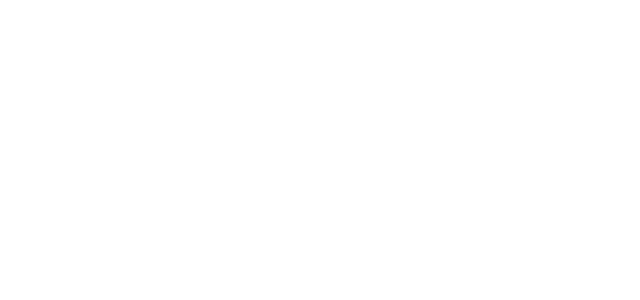
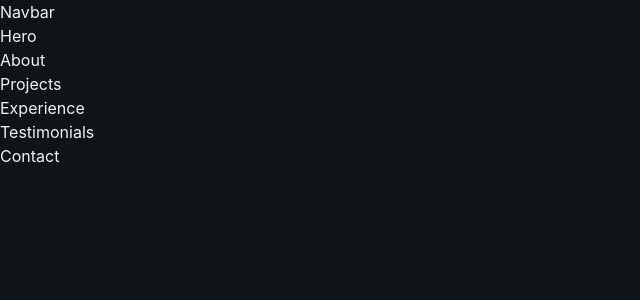
Before and after one commit to SonnyHardy/My-Portfolio-2, a React (Vite) app: page / in a window 1280 px wide. Shown: the top 300 px of the page, without its empty margins (0-640 px from the left). Built offline with nearby package versions, Linux system fonts and the light colour scheme.

Commit message:
Add core sections, Navbar, and global styles to structure the app layout

```diff
--- a/src/App.tsx
+++ b/src/App.tsx
@@ -1,8 +1,25 @@
+import Navbar from "./layout/Navbar.tsx";
+import Hero from "./sections/Hero.tsx";
+import About from "./sections/About.tsx";
+import Projects from "./sections/Projects.tsx";
+import Testimonials from "./sections/Testimonials.tsx";
+import Contact from "./sections/Contact.tsx";
+import Experience from "./sections/Experience.tsx";
 
 function App() {
 
   return (
-    <></>
+    <div className="min-h-screen overflow-x-hidden">
+        <Navbar />
+        <main>
+            <Hero />
+            <About />
+            <Projects />
+            <Experience />
+            <Testimonials />
+            <Contact />
+        </main>
+    </div>
   )
 }
 
--- a/src/index.css
+++ b/src/index.css
@@ -1 +1,40 @@
 @import "tailwindcss";
+
+@theme {
+  --color-background: #0f1418;
+  --color-foreground: #f0f2f5;
+
+  --color-card: #141a1f;
+
+  --color-primary: #20b2a6;
+  --color-primary-foreground: #ffffff;
+
+  --color-secondary: #1f2830;
+  --color-secondary-foreground: #20b2a6;
+
+  --color-muted: #252e37;
+  --color-muted-foreground: #7a8491;
+
+  --color-border: #242b32;
+
+  --radius: 0.75rem;
+
+  --color-highlight: #f5a623;
+  --color-surface: #1a2329;
+}
+
+@layer base {
+  html {
+    scroll-behavior: smooth;
+  }
+
+  body {
+    background-color: var(--color-background);
+    color: var(--color-foreground);
+    font-family: "Inter", sans-serif;
+  }
+
+  .font-serif {
+    font-family: "Playfair Display", serif;
+  }
+}
--- /dev/null
+++ b/src/layout/Navbar.tsx
@@ -0,0 +1,4 @@
+
+export default function Navbar() {
+    return <header>Navbar</header>
+}
--- /dev/null
+++ b/src/sections/About.tsx
@@ -0,0 +1,4 @@
+
+export default function About() {
+  return <section>About</section>;
+}
--- /dev/null
+++ b/src/sections/Contact.tsx
@@ -0,0 +1,4 @@
+
+export default function Contact() {
+  return <section>Contact</section>
+}
--- /dev/null
+++ b/src/sections/Experience.tsx
@@ -0,0 +1,4 @@
+
+export default function Experience() {
+  return <section>Experience</section>
+}
--- /dev/null
+++ b/src/sections/Hero.tsx
@@ -0,0 +1,4 @@
+
+export default function Hero() {
+    return <section>Hero</section>
+}
--- /dev/null
+++ b/src/sections/Projects.tsx
@@ -0,0 +1,4 @@
+
+export default function Projects() {
+  return <section>Projects</section>
+}
--- /dev/null
+++ b/src/sections/Testimonials.tsx
@@ -0,0 +1,4 @@
+
+export default function Testimonials() {
+  return <section>Testimonials</section>
+}
```
